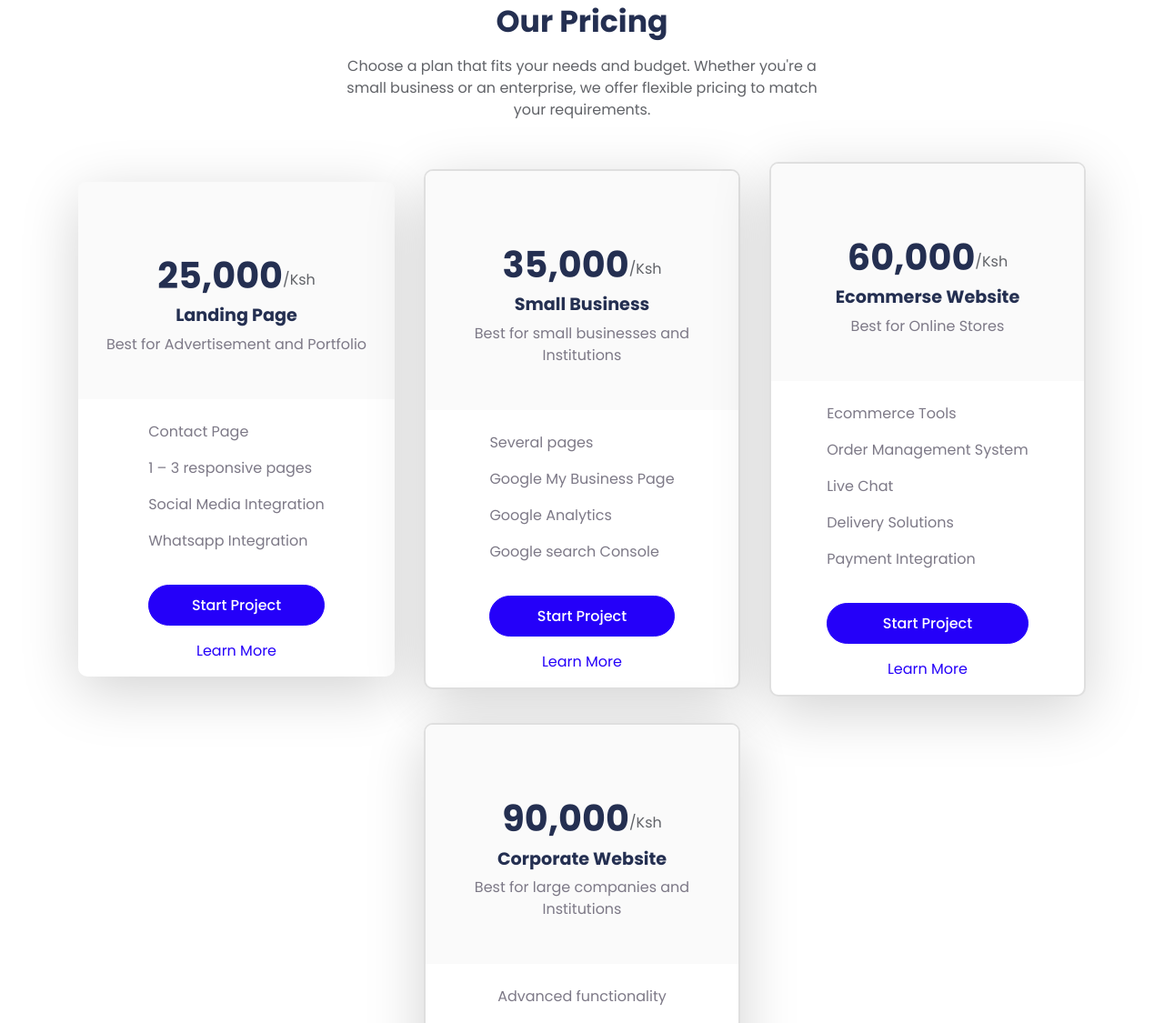
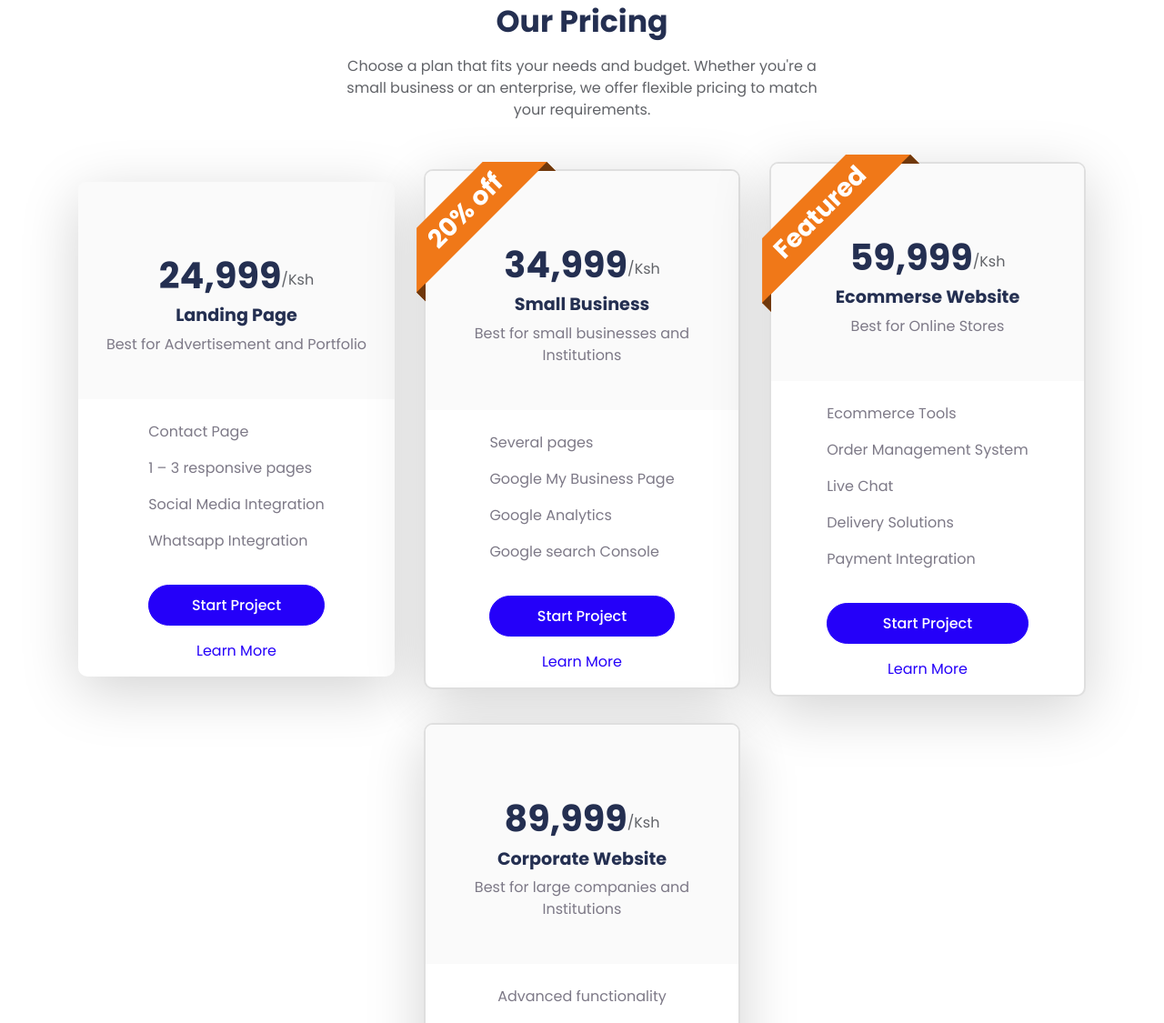
Before and after one commit to HopeDevelopers-Workspace/Hope-Developers, a plain HTML site: page index.html in a window 1280 px wide. Shown: the part 5420-6545 px from the top of the page at 91% size. Drawn offline with Linux system fonts and the light colour scheme.

Commit message:
first commit

```diff
--- /dev/null
+++ b/assets/css/style.css
@@ -0,0 +1,22 @@
+/* HTML: <div class="ribbon">Your text content</div> */
+.ribbon {
+    font-size: 28px;
+    font-weight: bold;
+    color: #fff;
+  }
+  .ribbon {
+    --f: .5em; /* control the folded part */
+
+    position: absolute;
+    top: 0;
+    left: 0;
+    line-height: 1.8;
+    padding-inline: 1lh;
+    padding-bottom: var(--f);
+    border-image: conic-gradient(#0008 0 0) 51%/var(--f);
+    clip-path: polygon(
+      100% calc(100% - var(--f)),100% 100%,calc(100% - var(--f)) calc(100% - var(--f)),var(--f) calc(100% - var(--f)), 0 100%,0 calc(100% - var(--f)),999px calc(100% - var(--f) - 999px),calc(100% - 999px) calc(100% - var(--f) - 999px));
+    transform: translate(calc((cos(45deg) - 1)*100%), -100%) rotate(-45deg);
+    transform-origin: 100% 100%;
+    background-color: #F07818; /* the main color  */
+  }
--- a/index.html
+++ b/index.html
@@ -13,6 +13,9 @@
     <meta property="og:description" content="Expert software development services, including app development, cloud storage, and custom web solutions." />
     <meta property="og:image" content="assets/img/illustrations/hero-bg.png" />
     <meta property="og:url" content="https://hopedevelopers.com" />
+
+    <!-- Style css -->
+     <link rel="stylesheet" href="assets/css/style.css">
 
 
     <!-- ===============================================-->
@@ -333,10 +336,12 @@
               </div>
             </div> -->
             <div class="col-lg-4">
+
+
               <div class="card shadow-lg mb-4 border-0">
                 <div class="card-header border-bottom-0 pt-7 pb-5">
                   <div class="d-flex justify-content-center">
-                    <h1 class="fw-bold">25,000</h1><span class="d-flex align-items-center">/Ksh</span>
+                    <h1 class="fw-bold">24,999</h1><span class="d-flex align-items-center">/Ksh</span>
                   </div>
                   <h5 class="fw-bold text-center">Landing Page</h5><span class="text-700 text-center d-block">Best for Advertisement and Portfolio</span>
                 </div>
@@ -355,8 +360,10 @@
             <div class="col-lg-4">
               <div class="card shadow-lg mb-4">
                 <div class="card-header border-bottom-0 pt-7 pb-5">
+                  <!-- ribbbon -->
+                  <div class="ribbon">20% off</div>
                   <div class="d-flex justify-content-center">
-                    <h1 class="fw-bold">35,000</h1><span class="d-flex align-items-center">/Ksh</span>
+                    <h1 class="fw-bold">34,999</h1><span class="d-flex align-items-center">/Ksh</span>
                   </div>
                   <h5 class="fw-bold text-center">Small Business</h5><span class="text-700 text-center d-block">Best for small businesses and Institutions</span>
                 </div>
@@ -377,8 +384,10 @@
             <div class="col-lg-4">
               <div class="card shadow-lg mb-4">
                 <div class="card-header border-bottom-0 pt-7 pb-5">
+                  <!-- ribbbon -->
+                  <div class="ribbon">Featured</div>
                   <div class="d-flex justify-content-center">
-                    <h1 class="fw-bold">60,000</h1><span class="d-flex align-items-center">/Ksh</span>
+                    <h1 class="fw-bold">59,999</h1><span class="d-flex align-items-center">/Ksh</span>
                   </div>
                   <h5 class="fw-bold text-center">Ecommerse Website</h5><span class="text-700 text-center d-block">Best for Online Stores</span>
                 </div>
@@ -402,7 +411,7 @@
               <div class="card shadow-lg mb-4">
                 <div class="card-header border-bottom-0 pt-7 pb-5">
                   <div class="d-flex justify-content-center">
-                    <h1 class="fw-bold">90,000</h1><span class="d-flex align-items-center">/Ksh</span>
+                    <h1 class="fw-bold">89,999</h1><span class="d-flex align-items-center">/Ksh</span>
                   </div>
                   <h5 class="fw-bold text-center">Corporate Website</h5><span class="text-700 text-center d-block">Best for large companies and Institutions</span>
                 </div>
```
